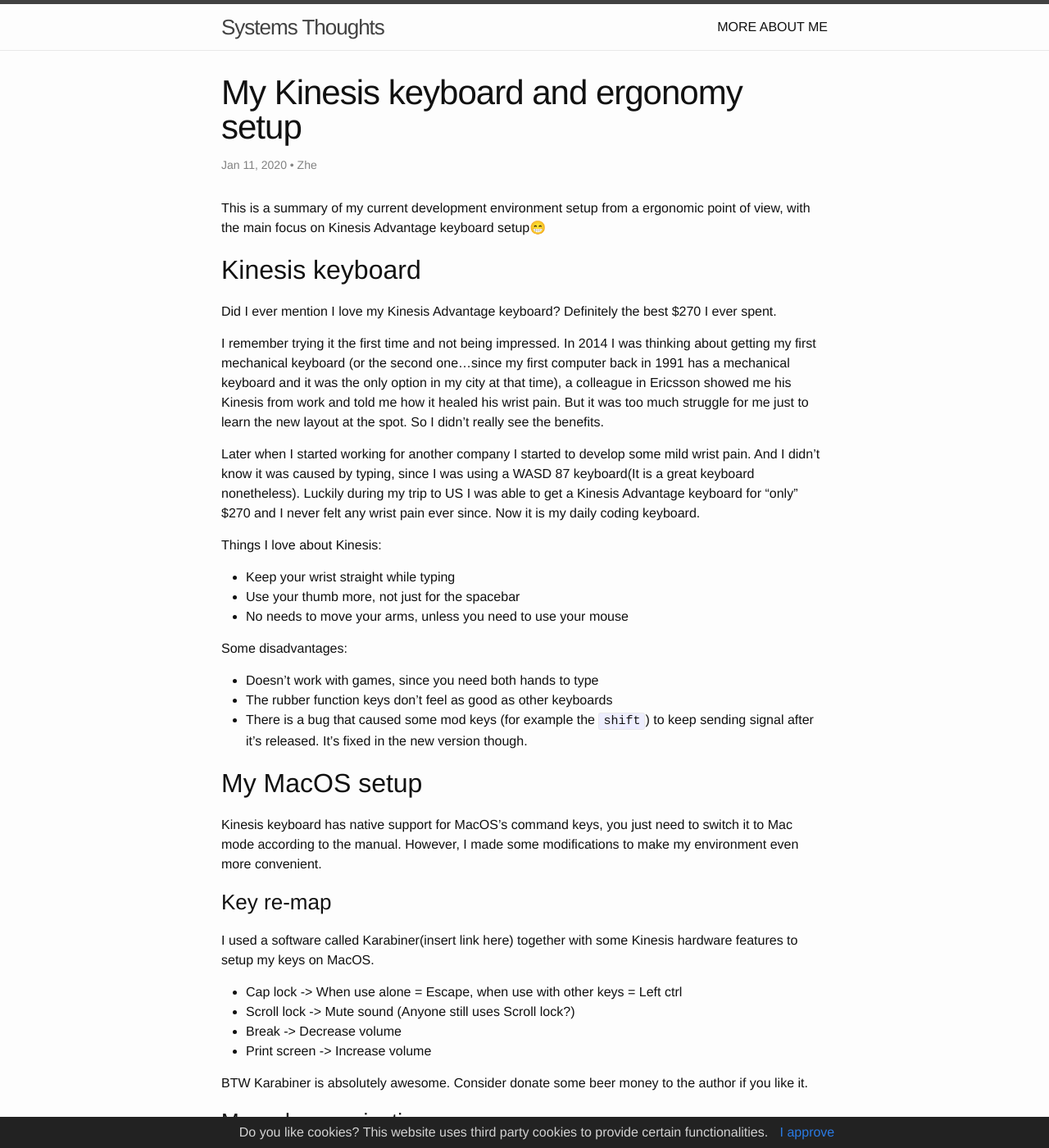
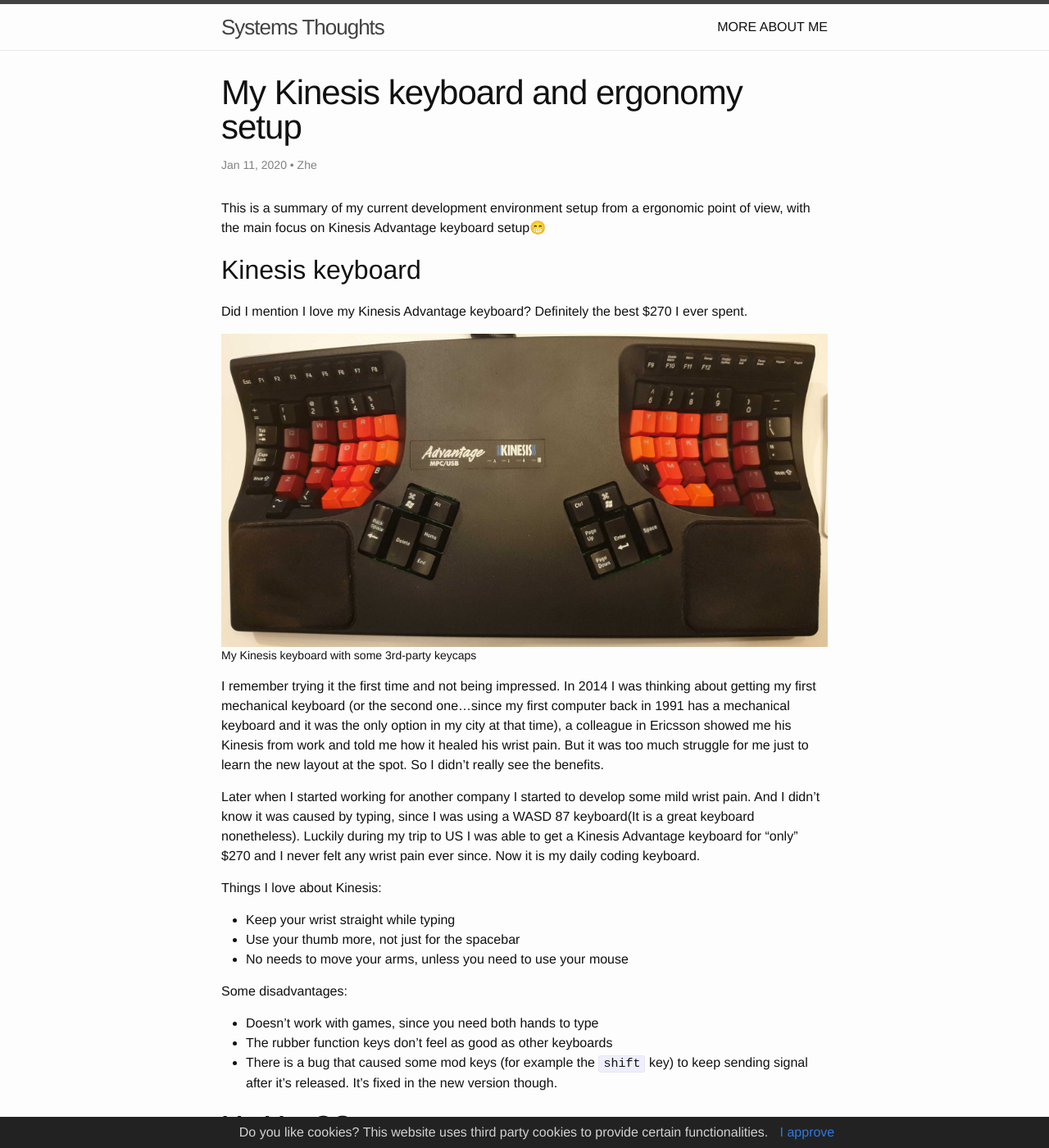
Before and after one commit to zheli/zheli.github.io, a Jekyll site: the page built from _posts/2020-01-11-kinesis.md, in a window 1280 px wide and 1400 px high. Shown: the whole window at 82% size. Built offline with Jekyll 4.4.1, drawn with Linux system fonts in a browser that asks for light colours; emoji names are drawn with the system emoji font; comment, search, counter and statistics services are not loaded.

Commit message:
Add an image.

```diff
--- a/_posts/2020-01-11-kinesis.md
+++ b/_posts/2020-01-11-kinesis.md
@@ -13,8 +13,13 @@
 point of view, with the main focus on Kinesis Advantage keyboard setup:grin:
 
 ## Kinesis keyboard
-Did I ever mention I love my Kinesis Advantage keyboard? Definitely the best
-$270 I ever spent.
+Did I mention I love my Kinesis Advantage keyboard? Definitely the best $270 I
+ever spent.
+
+<figure>
+  <img src="{{ "/assets/images/kinesis_keyboard.jpg" | absolute_url }}" alt="my alt text"/>
+  <figcaption>My Kinesis keyboard with some 3rd-party keycaps</figcaption>
+</figure>
 
 I remember trying it the first time and not being impressed. In 2014 I was
 thinking about getting my first mechanical keyboard (or the second one...since
@@ -38,7 +43,7 @@
 Some disadvantages:
 * Doesn't work with games, since you need both hands to type
 * The rubber function keys don't feel as good as other keyboards
-* There is a bug that caused some mod keys (for example the `shift`) to keep
+* There is a bug that caused some mod keys (for example the `shift` key) to keep
   sending signal after it's released. It's fixed in the new version though.
 
 ## My MacOS setup
```
Also changed, not shown: assets/images/kinesis_keyboard.jpg (added).
